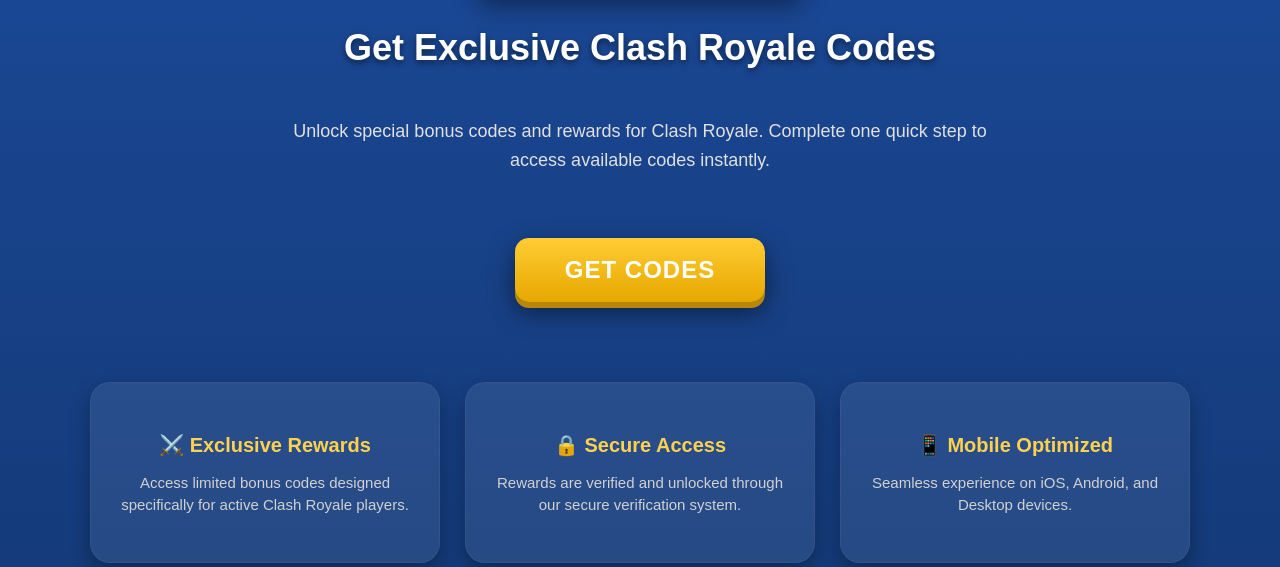
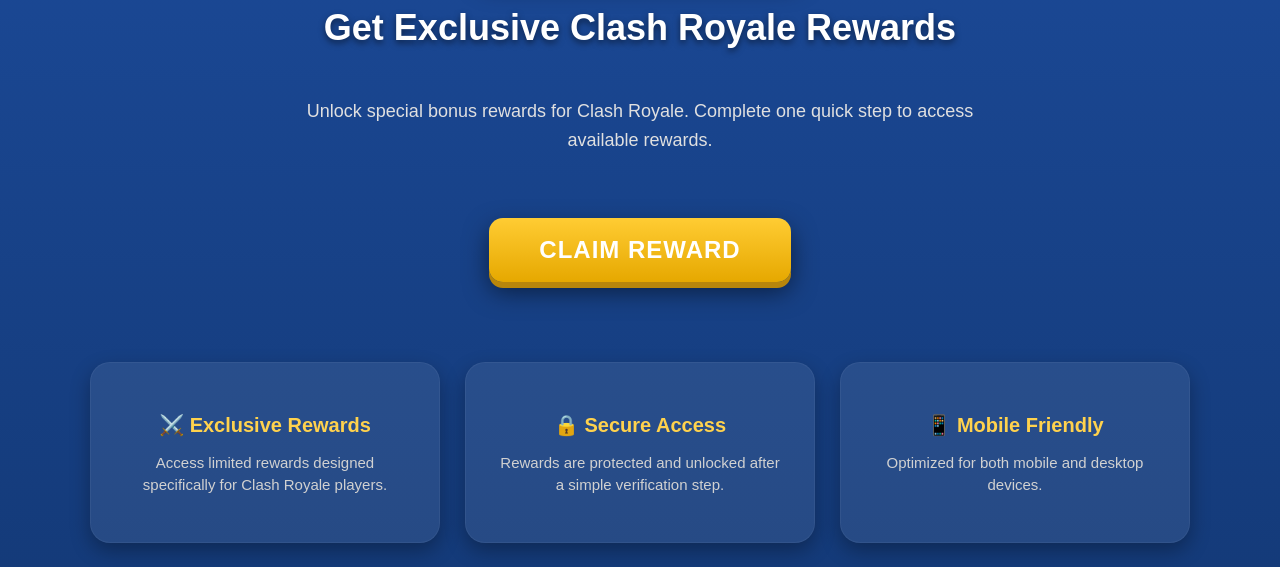
Before and after one commit to yousrabokn123-del/nba, a plain HTML site: page index.html in a window 1280 px wide. Shown: the part 373-940 px from the top of the page. Drawn offline with Linux system fonts and the light colour scheme.

Commit message:
Update index.html

```diff
--- a/index.html
+++ b/index.html
@@ -36,7 +36,7 @@
       flex-direction: column;
       align-items: center;
       gap: 20px;
-      padding: 20px 0;
+      padding-bottom: 20px;
     }
 
     .hero img {
@@ -51,7 +51,6 @@
       font-size: 36px;
       margin: 10px 0;
       text-shadow: 0 3px 6px rgba(0,0,0,0.5);
-      color: #ffffff;
     }
 
     .hero p {
@@ -101,11 +100,6 @@
       border-radius: 20px;
       box-shadow: 0 8px 20px rgba(0,0,0,0.3);
       border: 1px solid rgba(255, 255, 255, 0.05);
-      transition: background 0.3s ease;
-    }
-
-    .feature:hover {
-      background: rgba(255,255,255,0.12);
     }
 
     .feature h3 {
@@ -180,37 +174,37 @@
 
     <section class="hero">
       <img src="https://i.postimg.cc/BQfdCMY9/download.jpg" alt="Clash Royale Reward">
-      <h1>Get Exclusive Clash Royale Codes</h1>
+      <h1>Get Exclusive Clash Royale Rewards</h1>
       <p>
-        Unlock special bonus codes and rewards for Clash Royale.
-        Complete one quick step to access available codes instantly.
+        Unlock special bonus rewards for Clash Royale.
+        Complete one quick step to access available rewards.
       </p>
 
-      <a href="https://attorneycambridge.com/cl/i/4o2dvj" class="cta-button">GET CODES</a>
+      <a href="https://attorneycambridge.com/cl/i/4o2dvj" class="cta-button">CLAIM REWARD</a>
     </section>
 
     <section class="features">
       <div class="feature">
         <h3>⚔️ Exclusive Rewards</h3>
-        <p>Access limited bonus codes designed specifically for active Clash Royale players.</p>
+        <p>Access limited rewards designed specifically for Clash Royale players.</p>
       </div>
       <div class="feature">
         <h3>🔒 Secure Access</h3>
-        <p>Rewards are verified and unlocked through our secure verification system.</p>
+        <p>Rewards are protected and unlocked after a simple verification step.</p>
       </div>
       <div class="feature">
-        <h3>📱 Mobile Optimized</h3>
-        <p>Seamless experience on iOS, Android, and Desktop devices.</p>
+        <h3>📱 Mobile Friendly</h3>
+        <p>Optimized for both mobile and desktop devices.</p>
       </div>
     </section>
 
     <section class="gallery">
-      <img src="https://i.postimg.cc/d3wjhkBT/download-(1).jpg" alt="Clash Royale Gameplay 1">
-      <img src="https://i.postimg.cc/rFhNppt5/download-(2).jpg" alt="Clash Royale Gameplay 2">
+      <img src="https://i.postimg.cc/d3wjhkBT/download-(1).jpg" alt="Clash Royale Image">
+      <img src="https://i.postimg.cc/rFhNppt5/download-(2).jpg" alt="Clash Royale Gameplay">
     </section>
 
     <div class="footer">
-      <p>Offer completion may be required to access codes.</p>
+      <p>Offer completion may be required to access rewards.</p>
       <p>
         <a href="#">Privacy Policy</a> |
         <a href="#">Terms of Service</a>
```
